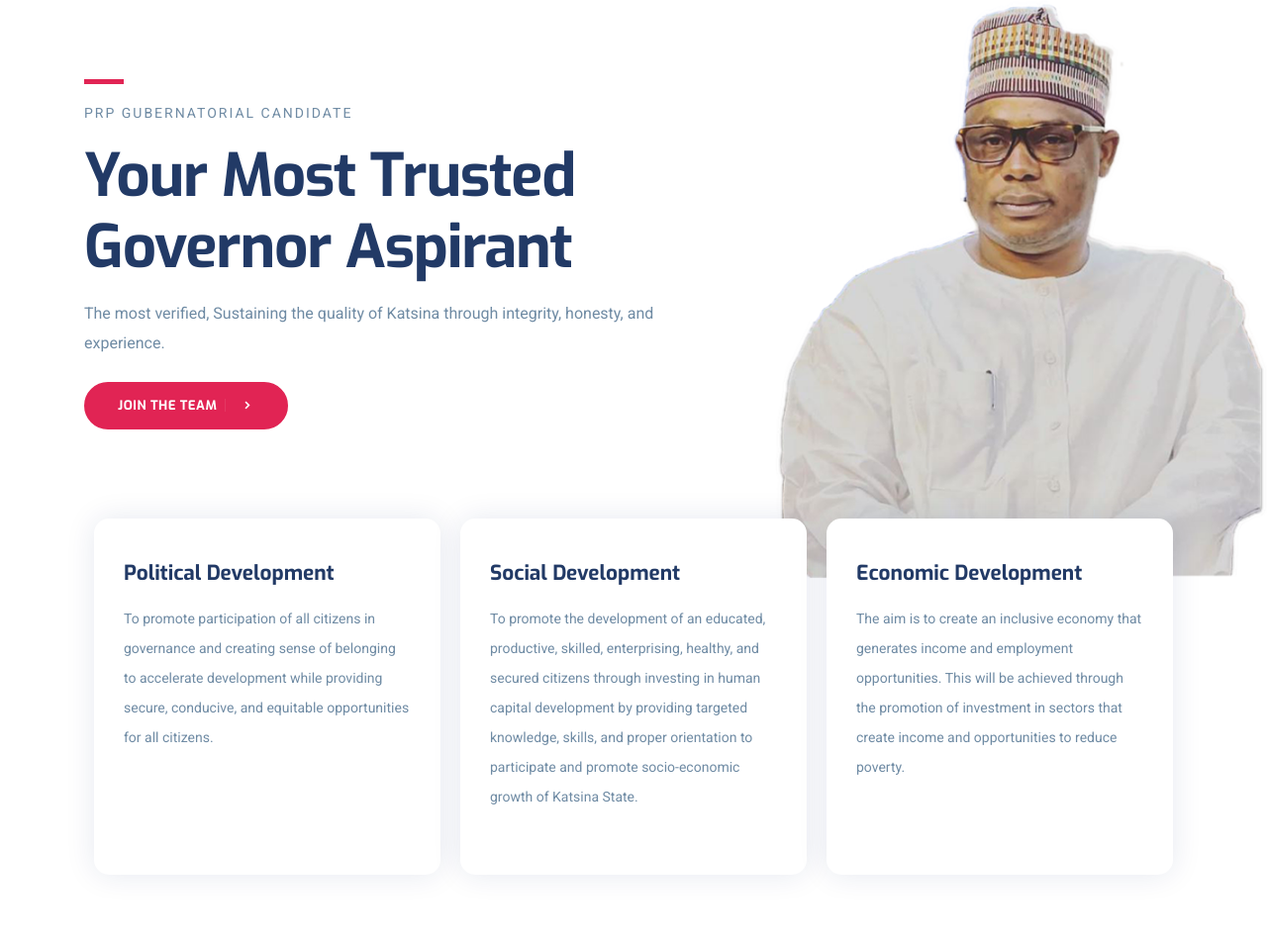
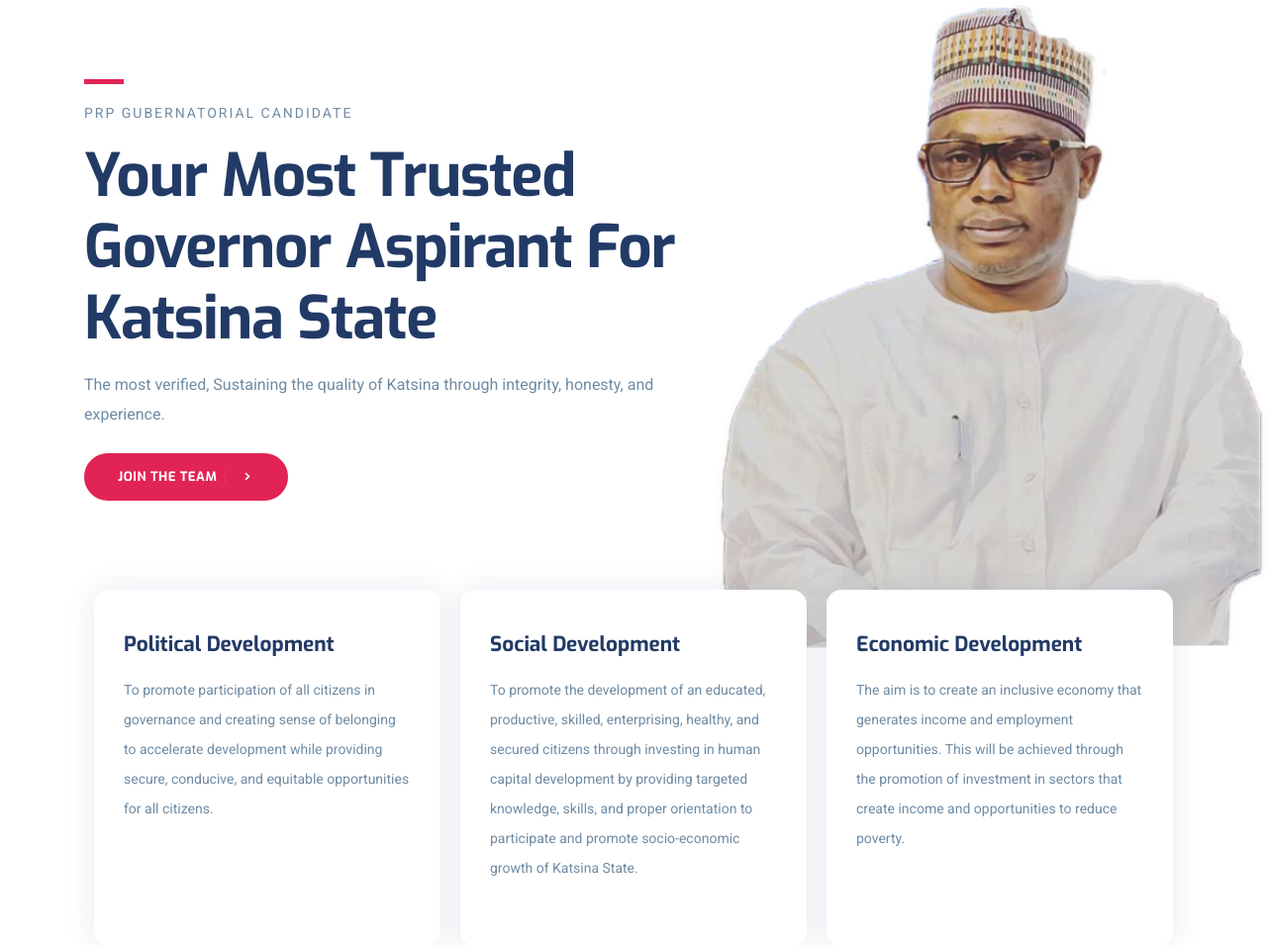
Before and after one commit to LustreGitSinzu/imran-jino, a PHP site: page / in a window 1280 px wide. Shown: the part 152-1107 px from the top of the page at 99% size. Run offline with PHP 8.4, Linux system fonts and the light colour scheme; some libraries are stand-ins or nearby versions.

Commit message:
third commit

```diff
--- a/index.php
+++ b/index.php
@@ -82,7 +82,7 @@
 				<div class="block">
 					<div class="divider mb-3"></div>
 					<span class="text-uppercase text-sm letter-spacing ">PRP Gubernatorial Candidate</span>
-					<h1 class="mb-3 mt-3">Your most trusted Governor Aspirant</h1>
+					<h1 class="mb-3 mt-3">Your most trusted Governor Aspirant for Katsina State</h1>
 
 					<p class="mb-4 pr-5">The most verified, Sustaining the quality of Katsina through integrity, honesty, and experience.</p>
 					<div class="btn-container ">
```
